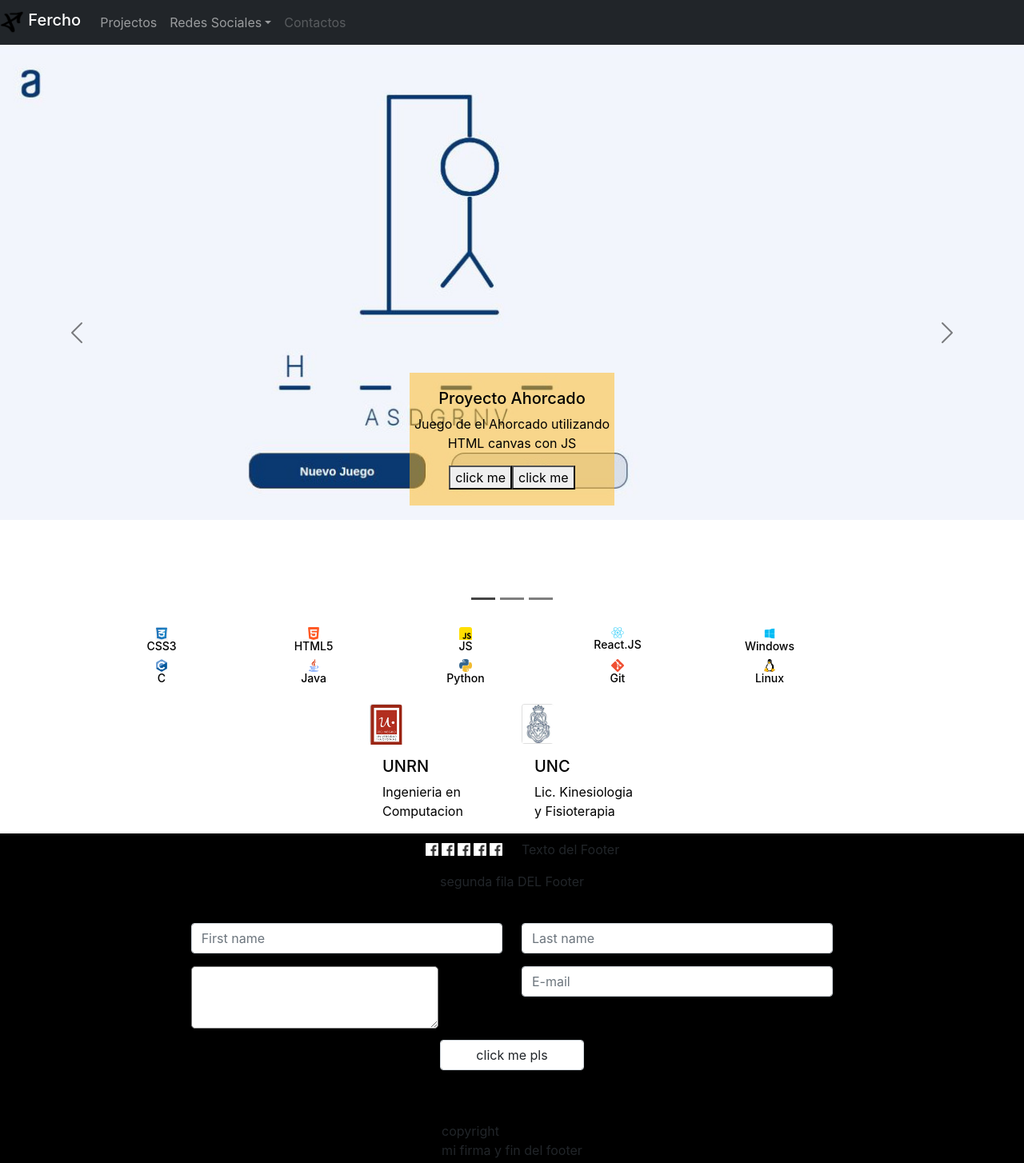
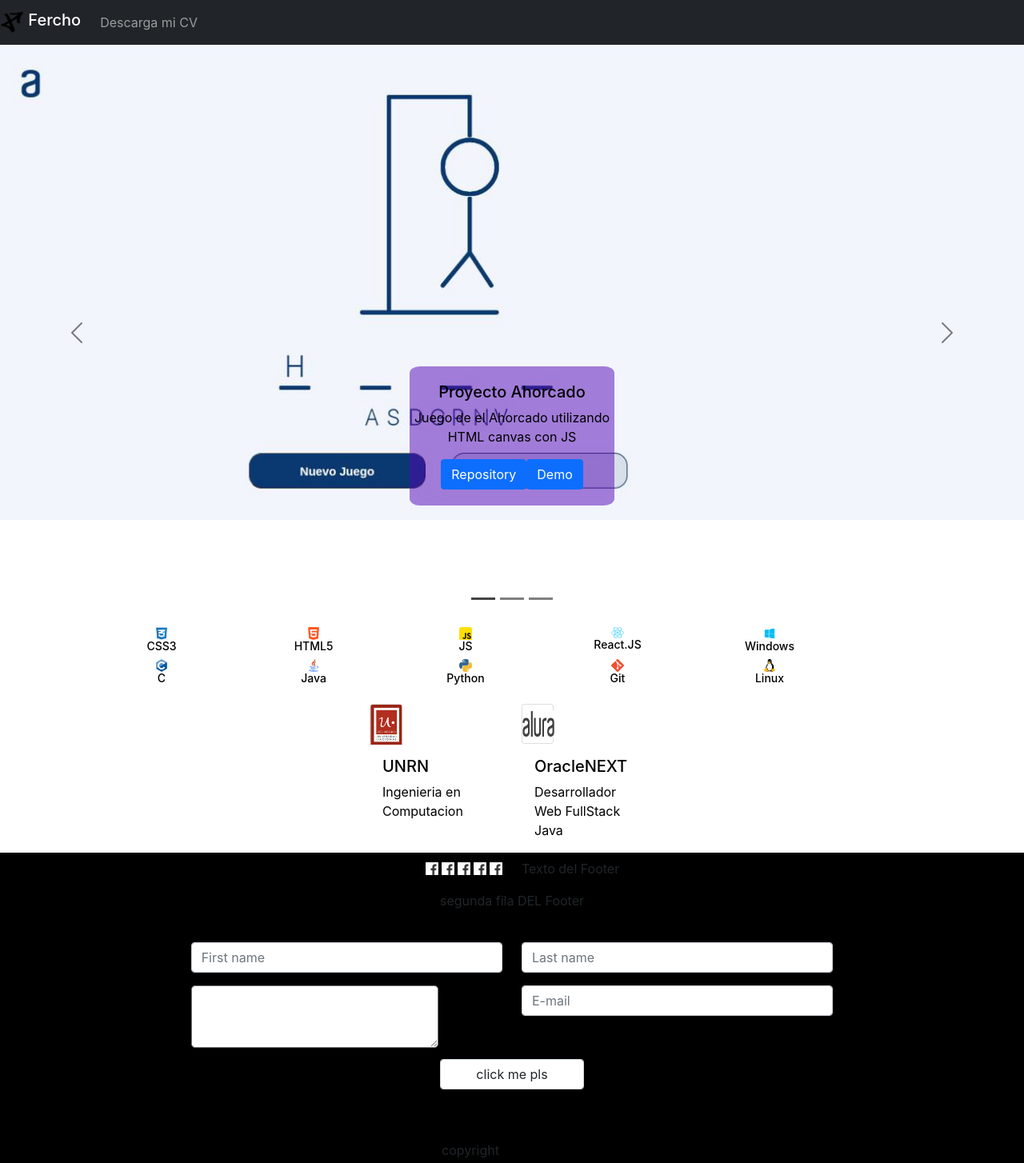
Before and after one commit to fersoria001/PortFolio, a React (Create React App) app in the folder portfolio/: page / in a window 1280 px wide. Shown: the top 1454 px of the page at 80% size. Built offline with nearby package versions, Linux system fonts and the light colour scheme.

Commit message:
reparados warnings de compilacion

```diff
--- a/portfolio/src/App.js
+++ b/portfolio/src/App.js
@@ -5,28 +5,6 @@ import FilaDeCartas from './PaginaPrincipal/FilaDeCartas';
 import Proyectos from './PaginaPrincipal/Proyectos';
 import { techs, techs_uno } from './PaginaPrincipal/distribuidor';
 import Footer from './Footer/Footer';
-
-const rionegro = {
-  institucion: "UNRN",
-  carrera: "Ingenieria en Computacion",
-  fecha: "2022",
-  imagen: require("./PaginaPrincipal/assets/unrnlogo.jpg")
-}
-
-const cordoba = {
-  institucion: "UNC",
-  carrera: "Lic. Kinesiologia y Fisioterapia",
-  fecha: "2016",
-  imagen: require("./PaginaPrincipal/assets/unclogo.jpeg")
-}
-
-
-const oracle = {
-  institucion: "OracleNEXT",
-  carrera: "Desarrollador Web FullStack Java",
-  fecha: "2022",
-  imagen: require("./PaginaPrincipal/assets/alura_logo.png")
-}
 
 function App() {
   return (
@@ -36,7 +14,7 @@ function App() {
           <div className='container'>
           <FilaDeCartas techs={techs}/> {/*ya viene con un row --1*/}
           <FilaDeCartas techs={techs_uno}/> {/*ya viene con un row --2*/}
-          <Estudios estudio={rionegro} />  {/*ya viene con un row */}
+          <Estudios />  {/*ya viene con un row */}
           </div>
           <Footer />
 
--- a/portfolio/src/BarraDeNavegacion/BarraDeNavegacion.jsx
+++ b/portfolio/src/BarraDeNavegacion/BarraDeNavegacion.jsx
@@ -14,21 +14,7 @@ const BarraDeNavegacion = ({icono}) => {
     <div className="collapse navbar-collapse" id="navbarSupportedContent">
       <ul className="navbar-nav ml-auto">
         <li className="nav-item active">
-          <a className="nav-link" href="#"> Projectos </a>
-        </li>
-      <li className="nav-item dropdown">
-          <a className="nav-link dropdown-toggle" href="#" id="navbarDropdown" role="button" data-toggle="dropdown" aria-haspopup="true" aria-expanded="false">
-            Redes Sociales
-          </a>
-          <div className="dropdown-menu" aria-labelledby="navbarDropdown">
-            <a className="dropdown-item" href="#">Action</a>
-            <a className="dropdown-item" href="#">Another action</a>
-            <div className="dropdown-divider"></div>
-            <a className="dropdown-item" href="#">Something else here</a>
-          </div>
-        </li>
-        <li className="nav-item">
-          <a className="nav-link disabled" href="#"> Contactos </a>
+          <a className="nav-link" href="https://pdfhost.io/v/ARO2cS4Y3_FernandoASoria"> Descarga mi CV </a>
         </li>
       </ul>
     </div>
--- a/portfolio/src/PaginaPrincipal/Estudios.jsx
+++ b/portfolio/src/PaginaPrincipal/Estudios.jsx
@@ -6,15 +6,6 @@ const rionegro = {
     fecha: "2022",
     imagen: require(".//assets/unrnlogo.jpg")
 }
-
-const cordoba = {
-    institucion: "UNC",
-    carrera: "Lic. Kinesiologia y Fisioterapia",
-    fecha: "2016",
-    imagen: require(".//assets/unclogo.jpeg")
-}
-
-
 const oracle = {
     institucion: "OracleNEXT",
     carrera: "Desarrollador Web FullStack Java",
@@ -36,11 +27,11 @@ const Estudios = () => {
         </div>
         <div className='col-md-2'>
             <div className="card" style={{width: "40px", height: "50px"}} >
-                <img className="card-img-top" src={cordoba.imagen} alt="logo" style={{width: "40px", height: "50px"}} />
+                <img className="card-img-top" src={oracle.imagen} alt="logo" style={{width: "40px", height: "50px"}} />
                  </div>
                  <div className="card-body">
-                    <h5 className='card-title'>{cordoba.institucion}</h5>
-                    <p className='card-text'>{cordoba.carrera}</p>
+                    <h5 className='card-title'>{oracle.institucion}</h5>
+                    <p className='card-text'>{oracle.carrera}</p>
             </div>
         </div>
     </div>
--- a/portfolio/src/PaginaPrincipal/Proyectos.jsx
+++ b/portfolio/src/PaginaPrincipal/Proyectos.jsx
@@ -5,13 +5,17 @@ import "./proyectos.css"
 const proyecto_uno = {
   titulo: "Proyecto Ahorcado",
   imagen: require("./assets/ahorcado.jpg"),
-  descripcion: "Juego de el Ahorcado utilizando HTML canvas con JS"
+  descripcion: "Juego de el Ahorcado utilizando HTML canvas con JS",
+  repo: "https://github.com/fersoria001/ahorcado-oracle",
+  demo: "https://fersoria001.github.io/ahorcado-oracle/"
 }
 
 const proyecto_dos = {
   titulo: "Proyecto desencriptador",
   imagen: require("./assets/encriptador.jpg"),
-  descripcion: "Juego de desencriptador utilizando JS"
+  descripcion: "Juego de desencriptador utilizando JS",
+  repo: "https://github.com/fersoria001/encriptador-texto-oracle",
+  demo: "https://fersoria001.github.io/encriptador-texto-oracle/"
 }
 
 const proyecto_tres = {
@@ -35,8 +39,8 @@ const Proyectos = () => {
       <div className="carousel-caption d-none d-md-block">
         <h5>{proyecto_uno.titulo}</h5>
         <p>{proyecto_uno.descripcion}</p>
-        <button> click me </button>
-        <button> click me </button>
+        <a class="btn btn-primary" href={proyecto_uno.repo} role="button">Repository</a>
+        <a class="btn btn-primary" href={proyecto_uno.demo} role="button">Demo</a>
       </div>
     </div>
     <div className="carousel-item">
@@ -44,8 +48,8 @@ const Proyectos = () => {
       <div className="carousel-caption d-none d-md-block">
         <h5>{proyecto_dos.titulo}</h5>
         <p>{proyecto_dos.descripcion}</p>
-        <button> click me </button>
-        <button> click me </button>
+        <a class="btn btn-primary" href={proyecto_dos.repo} role="button">Repository</a>
+        <a class="btn btn-primary" href={proyecto_dos.demo} role="button">Demo</a>
       </div>
     </div>
     <div className="carousel-item">
@@ -53,8 +57,6 @@ const Proyectos = () => {
       <div className="carousel-caption d-none d-md-block">
         <h5>{proyecto_tres.titulo}</h5>
         <p>{proyecto_tres.descripcion}</p>
-        <button> click me </button>
-        <button> click me </button>
       </div>
     </div>
   </div>
--- a/portfolio/src/PaginaPrincipal/proyectos.css
+++ b/portfolio/src/PaginaPrincipal/proyectos.css
@@ -16,11 +16,12 @@ p
 .carousel-caption {
     max-width: 20%;
     width:20%;
-    background: rgba(255, 184, 28, 0.5);
+    background: rgba(82, 5, 182, 0.5);
     left: 40%;
     right: auto;
     bottom: 20%;
     color:#000000;
+    border-radius: 5%;
     }
 
 
```
Also changed, not shown: 1 other file (tests, documents, lock files or other folders).
